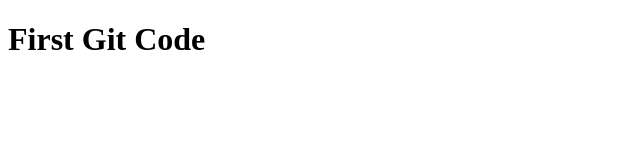
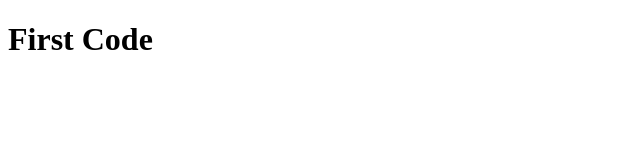
Before and after one commit to ShoaibQadeerAbbasi0112/firstgit, a plain HTML site: page index.html in a window 1280 px wide. Shown: the whole page, without its empty margins (0-640 px from the left). Drawn offline with Linux system fonts and the light colour scheme.

Commit message:
just changed the h1

```diff
--- a/index.html
+++ b/index.html
@@ -7,6 +7,6 @@
     <title>Document</title>
   </head>
   <body>
-    <h1>First Git Code</h1>
+    <h1>First Code</h1>
   </body>
 </html>
```
